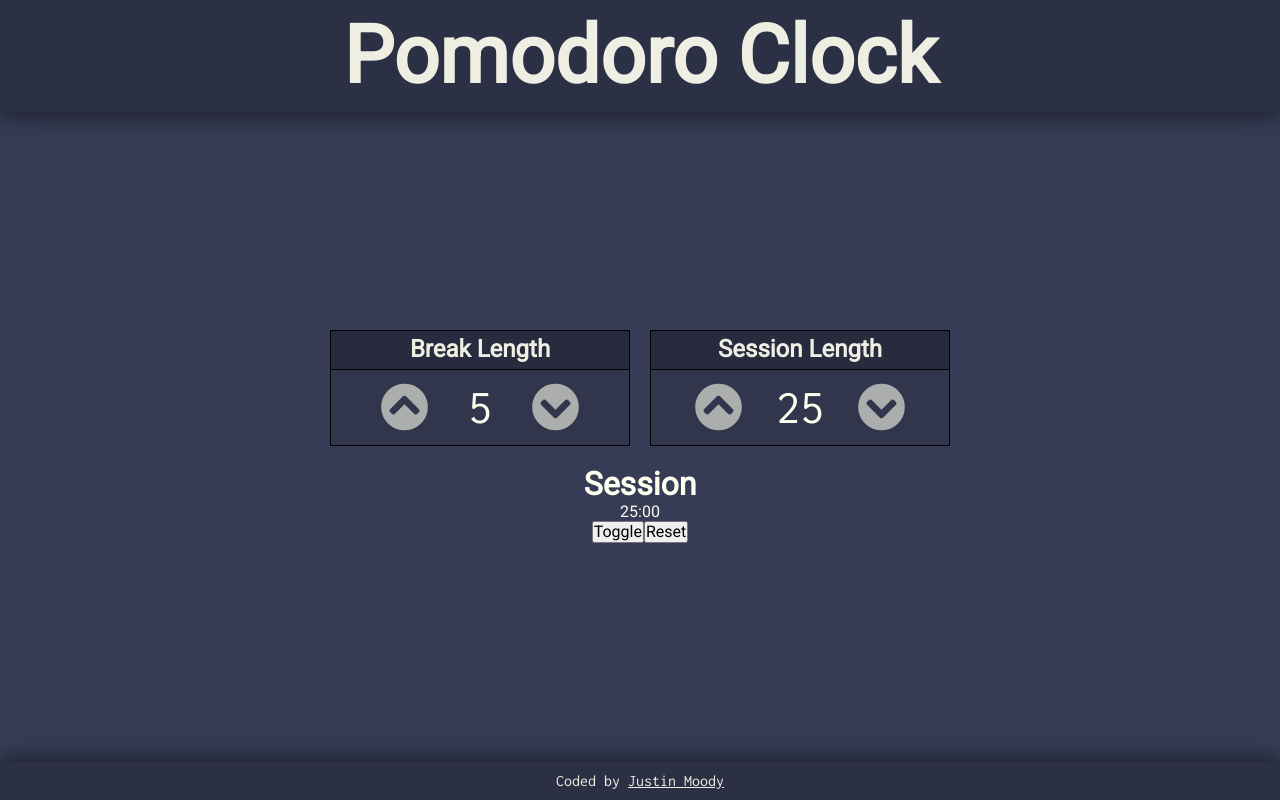
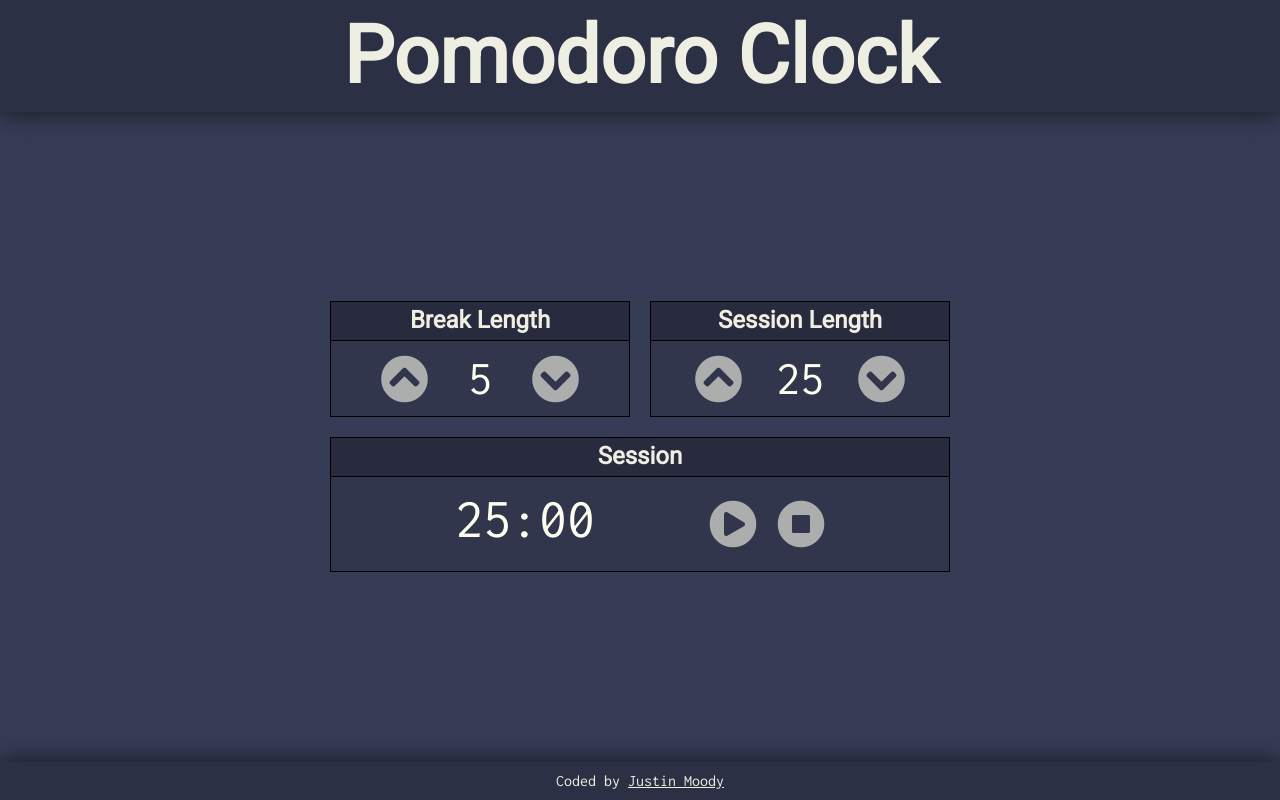
Before and after one commit to moody/fcc-pomodoro-clock, a React (Create React App) app: page / in a window 1280 px wide. Built offline with nearby package versions, Linux system fonts and the light colour scheme; a web font is replaced by a local one.

Commit message:
updated Timer styling

```diff
--- a/src/Components/Timer/Timer.scss
+++ b/src/Components/Timer/Timer.scss
@@ -0,0 +1,56 @@
+@import '../../shared.scss';
+
+.Timer {
+  background: rgba(0, 0, 0, 0.1);
+  border: 1px solid black;
+}
+
+.Timer-header {
+  background: rgba(0, 0, 0, 0.2);
+  border-bottom: 1px solid black;
+  padding: 5px;
+
+  h2 {
+    opacity: 0.92;
+  }
+}
+
+.Timer-content {
+  display: flex;
+  justify-content: space-evenly;
+  padding: 10px;
+
+  p {
+    font-family: $monospace;
+    font-size: 3.5em;
+    margin-bottom: 10px;
+  }
+}
+
+.Timer-controls {
+  align-self: center;
+
+  button {
+    background: none;
+    border: none;
+    color: inherit;
+    cursor: pointer;
+    margin: auto;
+    opacity: 0.6;
+    outline: none;
+    transition: all 250ms;
+
+    &:hover {
+      transform: scale(1.15);
+      opacity: 0.85;
+    }
+
+    &:active {
+      opacity: 1;
+    }
+
+    &:last-child {
+      margin-left: 20px;
+    }
+  }
+}
--- a/src/Components/Timer/Timer.tsx
+++ b/src/Components/Timer/Timer.tsx
@@ -84,13 +84,16 @@ export class Timer extends React.Component<Props> {
   }
 
   render() {
-    const { isBreak, currentTime } = this.props;
+    const { isBreak, currentTime, isRunning } = this.props;
     const timeLeft = formatSeconds(currentTime);
+    const playClass = isRunning
+      ? 'fas fa-pause-circle fa-3x'
+      : 'fas fa-play-circle fa-3x';
 
     return (
       <div className="Timer">
         <header className="Timer-header">
-          <h1 id="timer-label">{isBreak ? 'Break' : 'Session'}</h1>
+          <h2 id="timer-label">{isBreak ? 'Break' : 'Session'}</h2>
         </header>
 
         <div className="Timer-content">
@@ -104,10 +107,10 @@ export class Timer extends React.Component<Props> {
 
           <div className="Timer-controls">
             <button id="start_stop" onClick={this.toggle}>
-              Toggle
+              <i className={playClass} />
             </button>
             <button id="reset" onClick={this.reset}>
-              Reset
+              <i className="fas fa-stop-circle fa-3x" />
             </button>
           </div>
         </div>
```
Also changed, not shown: 1 other file (tests, documents, lock files or other folders).
